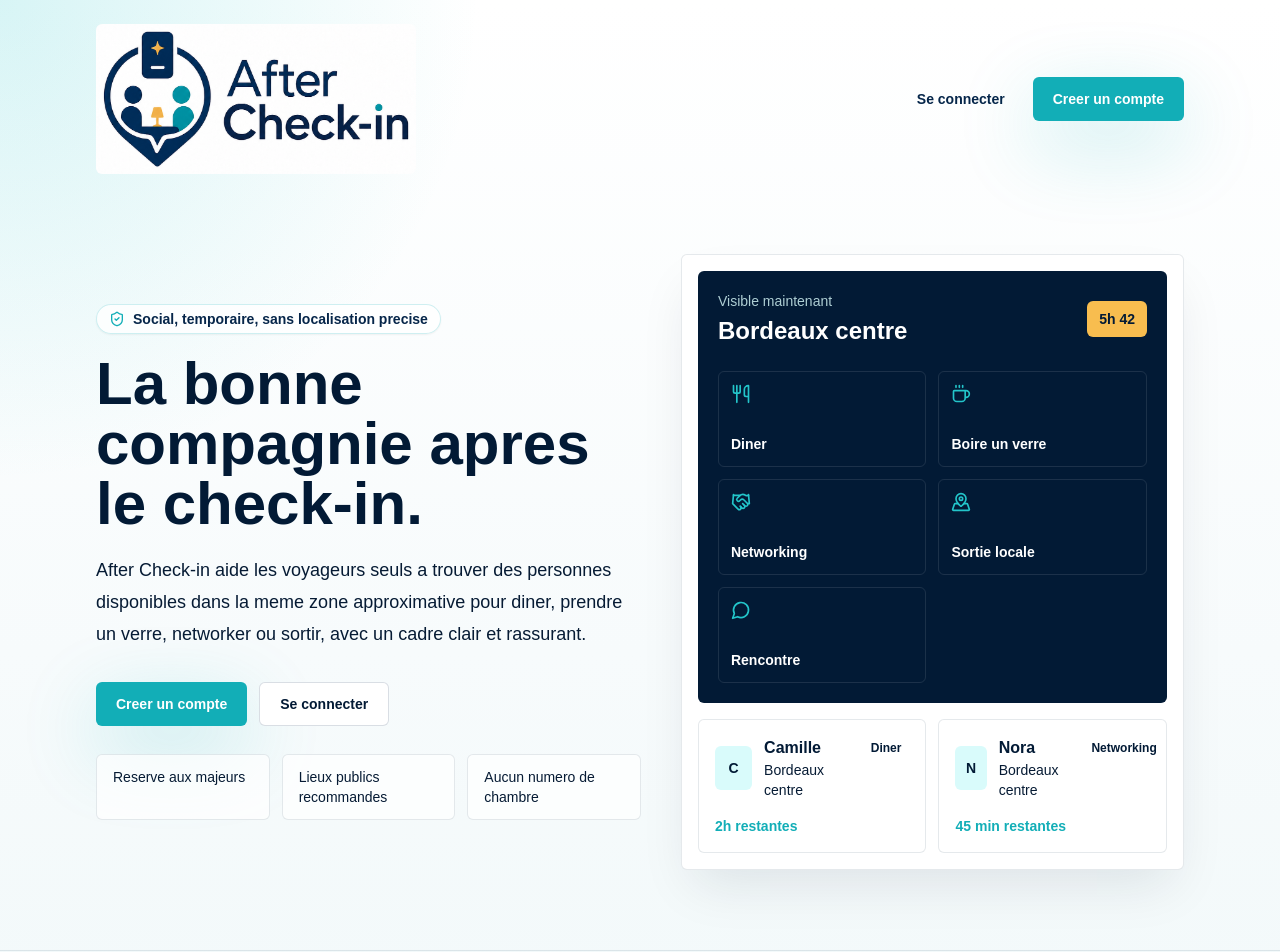
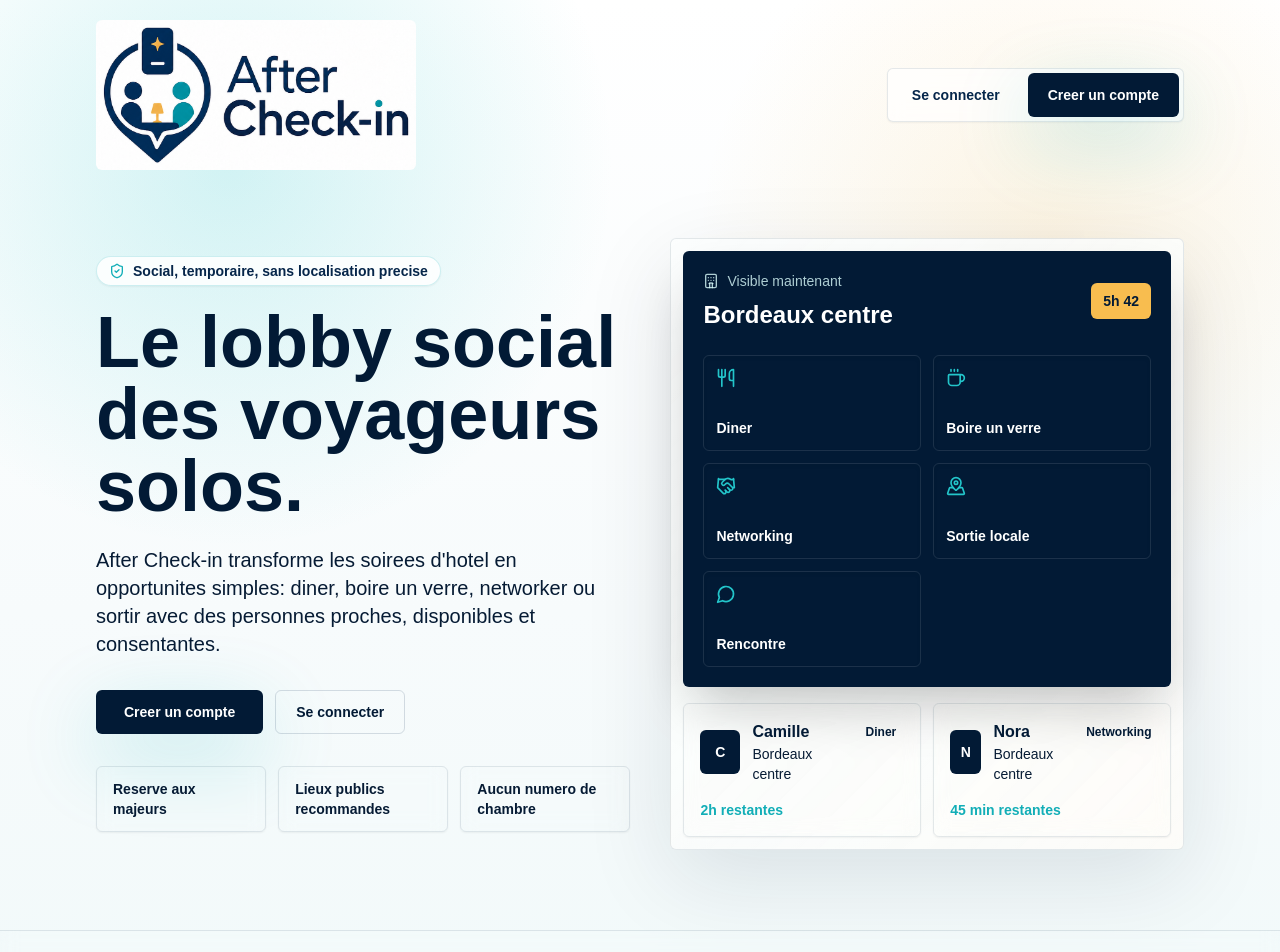
Before and after one commit to djey2007/after-check-in, a Next.js app: page / in a window 1280 px wide. Shown: the top 952 px of the page. Built offline with nearby package versions, Linux system fonts and the light colour scheme.

Commit message:
Refresh homepage visual design

```diff
--- a/app/globals.css
+++ b/app/globals.css
@@ -19,8 +19,9 @@ html {
 body {
   margin: 0;
   background:
-    radial-gradient(circle at top left, rgba(35, 197, 202, 0.18), transparent 30rem),
-    linear-gradient(180deg, #ffffff 0%, var(--background) 48%, #eef7f8 100%);
+    radial-gradient(circle at 18% 12%, rgba(35, 197, 202, 0.2), transparent 24rem),
+    radial-gradient(circle at 82% 18%, rgba(248, 189, 79, 0.16), transparent 22rem),
+    linear-gradient(180deg, #ffffff 0%, var(--background) 45%, #edf8f8 100%);
   color: var(--foreground);
   font-family: Arial, Helvetica, sans-serif;
 }
@@ -33,3 +34,12 @@ a {
 ::selection {
   background: rgba(18, 174, 183, 0.26);
 }
+
+.premium-surface {
+  background:
+    linear-gradient(135deg, rgba(255, 255, 255, 0.92), rgba(255, 255, 255, 0.72)),
+    linear-gradient(135deg, rgba(18, 174, 183, 0.14), rgba(248, 189, 79, 0.1));
+  border: 1px solid rgba(6, 38, 74, 0.1);
+  box-shadow: 0 28px 90px rgba(2, 26, 53, 0.11);
+  backdrop-filter: blur(18px);
+}
--- a/app/page.tsx
+++ b/app/page.tsx
@@ -2,6 +2,7 @@ import {
   Clock3,
   Coffee,
   Handshake,
+  Hotel,
   MapPinned,
   MessageCircle,
   ShieldCheck,
@@ -30,25 +31,25 @@ export default function Home() {
     <main className="min-h-screen overflow-hidden">
       <PublicHeader />
 
-      <section className="mx-auto grid w-full max-w-6xl items-center gap-10 px-4 pb-14 pt-8 sm:px-6 lg:grid-cols-[1.04fr_0.96fr] lg:px-8 lg:pb-20 lg:pt-14">
+      <section className="mx-auto grid w-full max-w-6xl items-center gap-10 px-4 pb-14 pt-8 sm:px-6 lg:grid-cols-[1.02fr_0.98fr] lg:px-8 lg:pb-20 lg:pt-12">
         <div>
-          <div className="mb-5 inline-flex items-center gap-2 rounded-full border border-lagoon-500/20 bg-white/80 px-3 py-1 text-sm font-semibold text-night-900 shadow-sm">
+          <div className="mb-5 inline-flex items-center gap-2 rounded-full border border-lagoon-500/20 bg-white/85 px-3 py-1 text-sm font-semibold text-night-900 shadow-sm backdrop-blur">
             <ShieldCheck className="h-4 w-4 text-lagoon-500" />
             Social, temporaire, sans localisation precise
           </div>
 
-          <h1 className="max-w-3xl text-4xl font-bold leading-tight tracking-normal text-night-950 sm:text-5xl lg:text-6xl">
-            La bonne compagnie apres le check-in.
+          <h1 className="max-w-3xl text-5xl font-bold leading-tight tracking-normal text-night-950 sm:text-6xl lg:text-7xl">
+            Le lobby social des voyageurs solos.
           </h1>
 
-          <p className="mt-5 max-w-2xl text-lg leading-8 text-night-900/78">
-            After Check-in aide les voyageurs seuls a trouver des personnes disponibles
-            dans la meme zone approximative pour diner, prendre un verre, networker ou
-            sortir, avec un cadre clair et rassurant.
+          <p className="mt-6 max-w-2xl text-lg leading-8 text-night-900/76 sm:text-xl">
+            After Check-in transforme les soirees d&apos;hotel en opportunites simples:
+            diner, boire un verre, networker ou sortir avec des personnes proches,
+            disponibles et consentantes.
           </p>
 
           <div className="mt-8 flex flex-col gap-3 sm:flex-row">
-            <ButtonLink href="/signup" className="w-full sm:w-auto">
+            <ButtonLink href="/signup" className="w-full px-7 sm:w-auto">
               Creer un compte
             </ButtonLink>
             <ButtonLink href="/login" variant="secondary" className="w-full sm:w-auto">
@@ -56,26 +57,29 @@ export default function Home() {
             </ButtonLink>
           </div>
 
-          <div className="mt-7 grid gap-3 text-sm text-night-900/72 sm:grid-cols-3">
-            <div className="rounded-md border border-night-900/10 bg-white/70 px-4 py-3">
+          <div className="mt-8 grid gap-3 text-sm font-semibold text-night-900/72 sm:grid-cols-3">
+            <div className="rounded-md border border-night-900/10 bg-white/72 px-4 py-3 shadow-sm backdrop-blur">
               Reserve aux majeurs
             </div>
-            <div className="rounded-md border border-night-900/10 bg-white/70 px-4 py-3">
+            <div className="rounded-md border border-night-900/10 bg-white/72 px-4 py-3 shadow-sm backdrop-blur">
               Lieux publics recommandes
             </div>
-            <div className="rounded-md border border-night-900/10 bg-white/70 px-4 py-3">
+            <div className="rounded-md border border-night-900/10 bg-white/72 px-4 py-3 shadow-sm backdrop-blur">
               Aucun numero de chambre
             </div>
           </div>
         </div>
 
         <div className="relative">
-          <div className="rounded-md border border-night-900/10 bg-white p-4 shadow-2xl shadow-night-950/10">
-            <div className="rounded-md bg-night-950 p-5 text-white">
+          <div className="premium-surface rounded-md p-3">
+            <div className="rounded-md bg-night-950 p-5 text-white shadow-2xl shadow-night-950/18">
               <div className="flex items-center justify-between">
                 <div>
-                  <p className="text-sm text-lagoon-100/80">Visible maintenant</p>
-                  <h2 className="mt-1 text-2xl font-bold tracking-normal">Bordeaux centre</h2>
+                  <div className="flex items-center gap-2 text-sm text-lagoon-100/80">
+                    <Hotel className="h-4 w-4" />
+                    Visible maintenant
+                  </div>
+                  <h2 className="mt-2 text-2xl font-bold tracking-normal">Bordeaux centre</h2>
                 </div>
                 <div className="rounded-md bg-gold-400 px-3 py-2 text-sm font-bold text-night-950">
                   5h 42
@@ -89,7 +93,7 @@ export default function Home() {
                   return (
                     <div
                       key={intent.label}
-                      className="flex min-h-24 flex-col justify-between rounded-md border border-white/10 bg-white/8 p-3"
+                      className="flex min-h-24 flex-col justify-between rounded-md border border-white/10 bg-white/9 p-3 shadow-inner"
                     >
                       <Icon className="h-5 w-5 text-lagoon-400" />
                       <span className="text-sm font-semibold">{intent.label}</span>
@@ -117,11 +121,11 @@ export default function Home() {
         </div>
       </section>
 
-      <section className="border-y border-night-900/10 bg-white/72">
+      <section className="border-y border-night-900/10 bg-white/74 backdrop-blur">
         <div className="mx-auto grid max-w-6xl gap-4 px-4 py-8 sm:grid-cols-2 sm:px-6 lg:grid-cols-4 lg:px-8">
           {steps.map((step, index) => (
             <div key={step} className="flex items-center gap-4">
-              <span className="flex h-9 w-9 shrink-0 items-center justify-center rounded-md bg-lagoon-500 text-sm font-bold text-white">
+              <span className="flex h-9 w-9 shrink-0 items-center justify-center rounded-md bg-night-950 text-sm font-bold text-white shadow-sm">
                 {index + 1}
               </span>
               <p className="font-semibold text-night-950">{step}</p>
@@ -163,10 +167,10 @@ function ProfilePreview({
   time: string;
 }) {
   return (
-    <article className="rounded-md border border-night-900/10 bg-white p-4">
+    <article className="rounded-md border border-night-900/10 bg-white/88 p-4 shadow-sm backdrop-blur">
       <div className="flex items-start justify-between gap-3">
         <div className="flex items-center gap-3">
-          <div className="flex h-11 w-11 items-center justify-center rounded-md bg-lagoon-100 text-sm font-bold text-night-950">
+          <div className="flex h-11 w-11 items-center justify-center rounded-md bg-night-950 text-sm font-bold text-white">
             {name.slice(0, 1)}
           </div>
           <div>
@@ -193,8 +197,10 @@ function Feature({
   text: string;
 }) {
   return (
-    <article className="rounded-md border border-night-900/10 bg-white p-5 shadow-sm">
-      <Icon className="h-6 w-6 text-lagoon-500" />
+    <article className="rounded-md border border-night-900/10 bg-white/86 p-5 shadow-sm backdrop-blur transition hover:-translate-y-0.5 hover:shadow-xl hover:shadow-night-950/8">
+      <div className="flex h-11 w-11 items-center justify-center rounded-md bg-lagoon-100">
+        <Icon className="h-6 w-6 text-lagoon-500" />
+      </div>
       <h2 className="mt-5 text-xl font-bold tracking-normal text-night-950">{title}</h2>
       <p className="mt-3 leading-7 text-night-900/72">{text}</p>
     </article>
--- a/components/public-header.tsx
+++ b/components/public-header.tsx
@@ -3,9 +3,9 @@ import { Logo } from "@/components/logo";
 
 export function PublicHeader() {
   return (
-    <header className="mx-auto flex w-full max-w-6xl items-center justify-between gap-4 px-4 py-6 sm:px-6 lg:px-8">
+    <header className="mx-auto flex w-full max-w-6xl items-center justify-between gap-4 px-4 py-5 sm:px-6 lg:px-8">
       <Logo className="shrink-0" size="large" />
-      <nav className="flex items-center gap-2">
+      <nav className="flex items-center gap-2 rounded-md border border-night-900/10 bg-white/70 p-1 shadow-sm backdrop-blur">
         <ButtonLink href="/login" variant="ghost" className="hidden sm:inline-flex">
           Se connecter
         </ButtonLink>
--- a/components/ui/button.tsx
+++ b/components/ui/button.tsx
@@ -6,9 +6,9 @@ type ButtonVariant = "primary" | "secondary" | "ghost";
 
 const variants: Record<ButtonVariant, string> = {
   primary:
-    "bg-lagoon-500 text-white shadow-glow hover:bg-lagoon-400 focus-visible:outline-lagoon-500",
+    "bg-night-950 text-white shadow-glow hover:bg-night-900 focus-visible:outline-lagoon-500",
   secondary:
-    "border border-night-900/15 bg-white text-night-950 hover:border-lagoon-500/60 hover:text-night-900 focus-visible:outline-lagoon-500",
+    "border border-night-900/15 bg-white/88 text-night-950 hover:border-lagoon-500/60 hover:bg-white hover:text-night-900 focus-visible:outline-lagoon-500",
   ghost:
     "text-night-900 hover:bg-night-950/5 focus-visible:outline-lagoon-500"
 };
```
